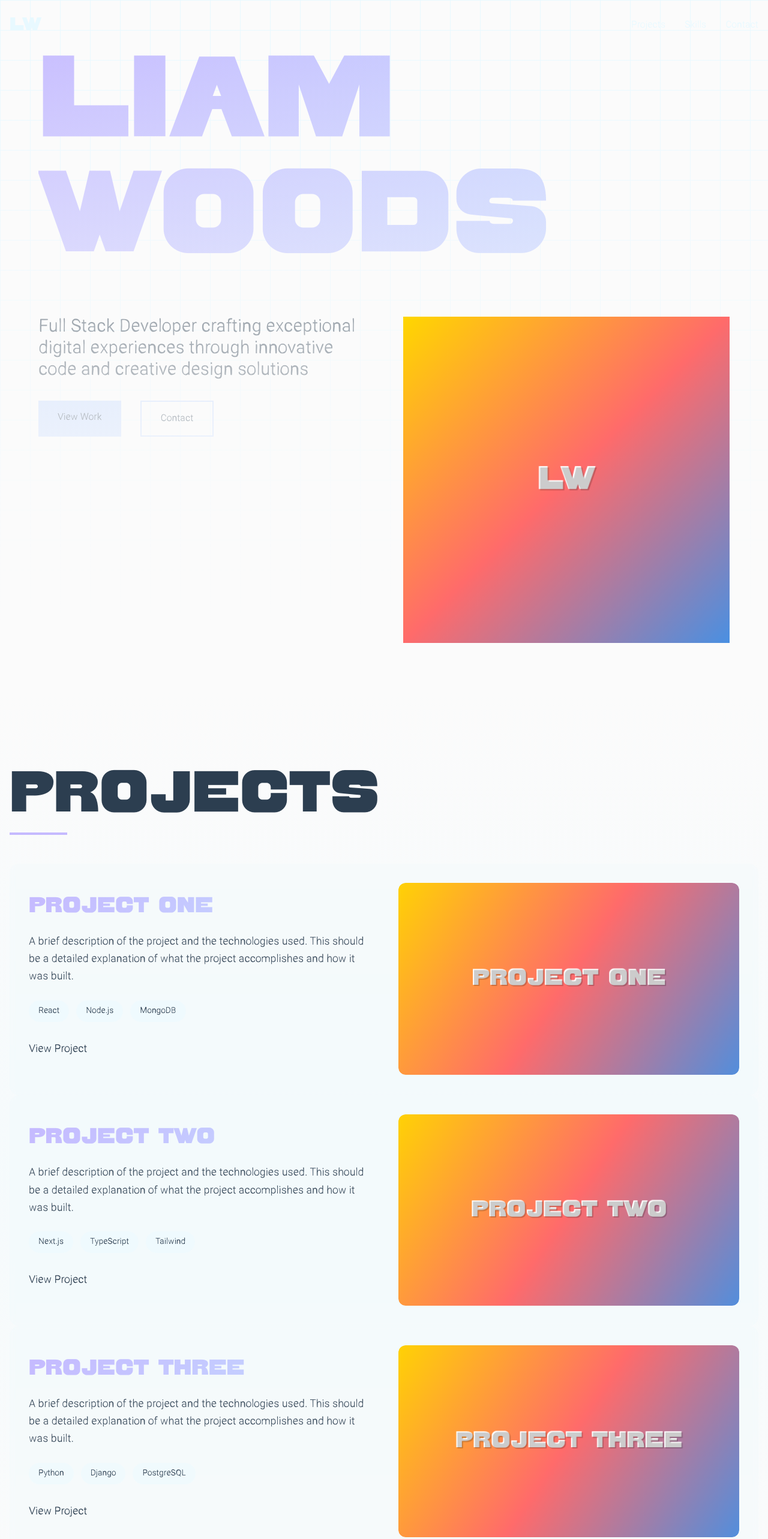
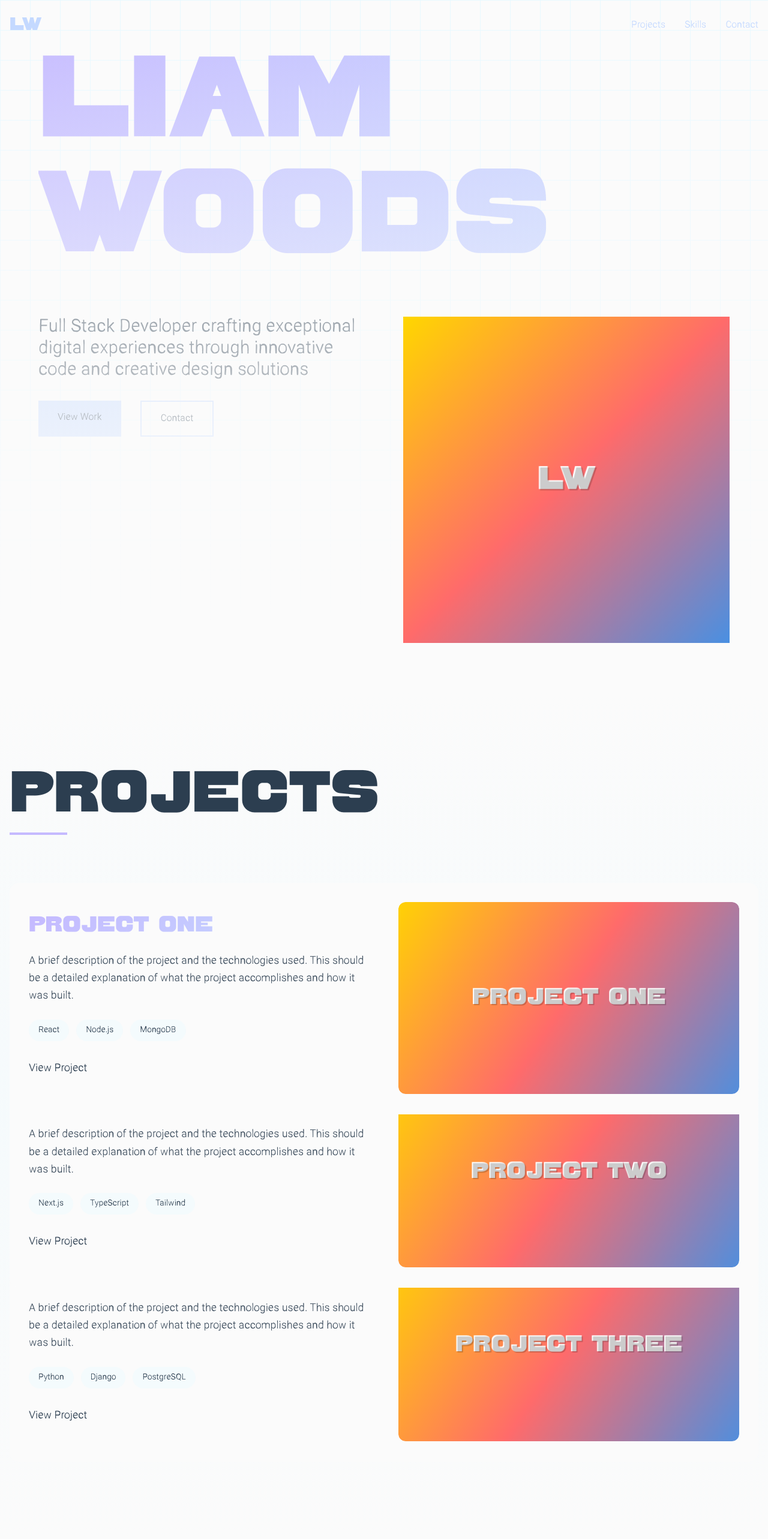
Before and after one commit to Liam-Woods-8/portfolio-2025, a Next.js app: page / in a window 1280 px wide. Shown: the top 2566 px of the page at 60% size. Built offline with nearby package versions, Linux system fonts and the light colour scheme.

Commit message:
Improve project card stacking and update navigation colors

```diff
--- a/src/app/page.tsx
+++ b/src/app/page.tsx
@@ -65,13 +65,12 @@ export default function Home() {
       <section id="projects" className="py-32 bg-gradient-to-b from-base via-light-blue/30 to-base">
         <div className="container mx-auto px-4">
           <h2 className="section-title">Projects</h2>
-          <div className="relative">
+          <div className="relative space-y-[-6rem] pt-8">
             {projects.map((project, index) => (
               <article
                 key={index}
-                className="card group rounded-2xl mb-16 transform transition-all duration-500 hover:-translate-y-2 relative"
+                className="card group rounded-2xl transform transition-all duration-500 hover:-translate-y-4 hover:shadow-xl relative bg-base"
                 style={{
-                  marginTop: index > 0 ? '-4rem' : '0',
                   zIndex: projects.length - index,
                 }}
               >
--- a/src/components/Navigation.tsx
+++ b/src/components/Navigation.tsx
@@ -12,7 +12,7 @@ const Navigation = () => {
       setScrolled(window.scrollY > 50);
 
       // Update active section based on scroll position
-      const sections = ['home', 'projects', 'about', 'contact'];
+      const sections = ['home', 'projects', 'skills', 'contact'];
       const current = sections.find(section => {
         const element = document.getElementById(section);
         if (element) {
@@ -41,7 +41,7 @@ const Navigation = () => {
           <div className="flex items-center justify-between">
             <Link
               href="/"
-              className="text-3xl font-sao-torpes text-light-blue hover:text-mid-blue transition-colors"
+              className="text-3xl font-sao-torpes text-mid-blue hover:text-purple transition-colors"
             >
               LW
             </Link>
@@ -54,7 +54,7 @@ const Navigation = () => {
                 <Link
                   key={index}
                   href={link.href}
-                  className="text-light-blue hover:text-mid-blue transition-colors"
+                  className="text-mid-blue hover:text-purple transition-colors"
                 >
                   {link.text}
                 </Link>
```
